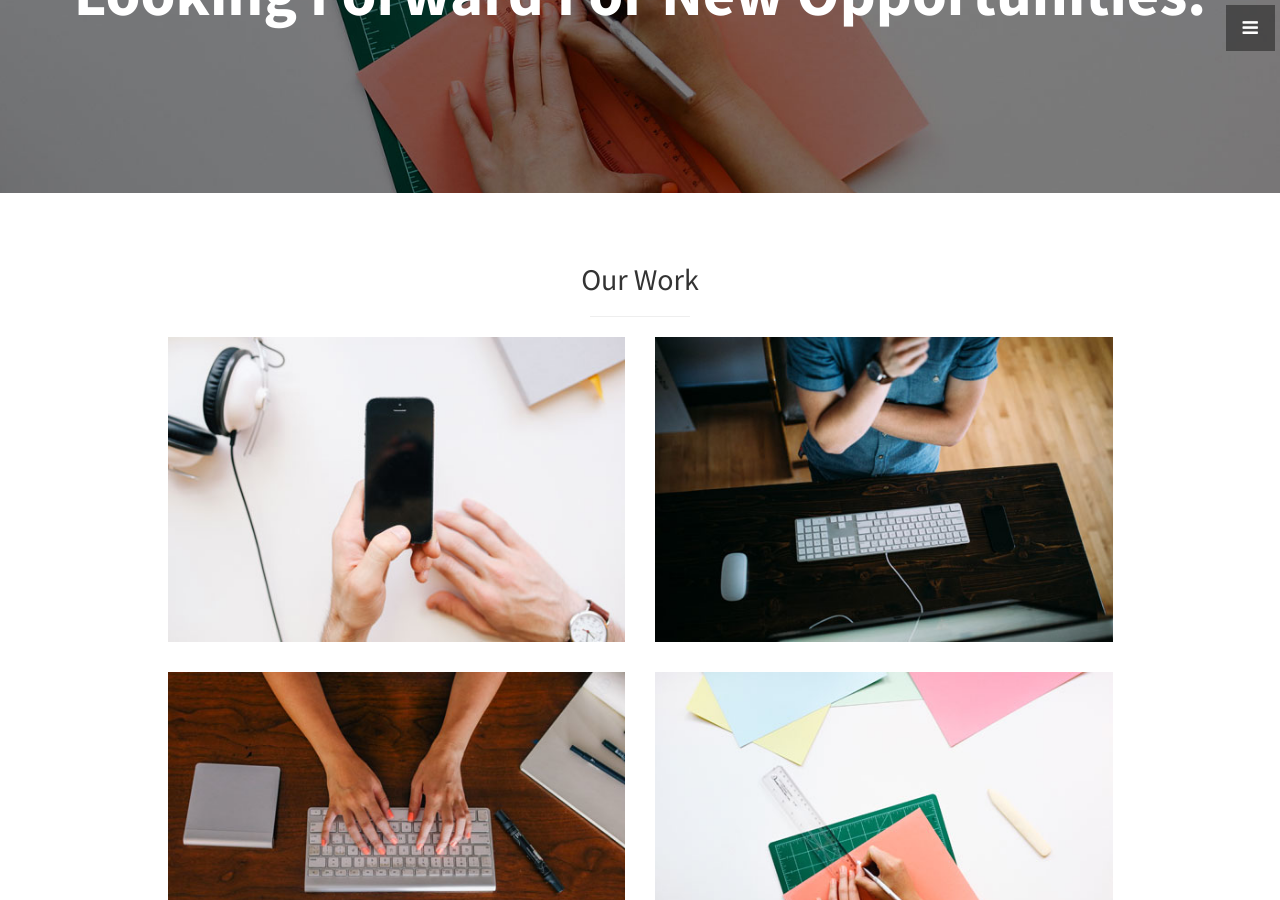
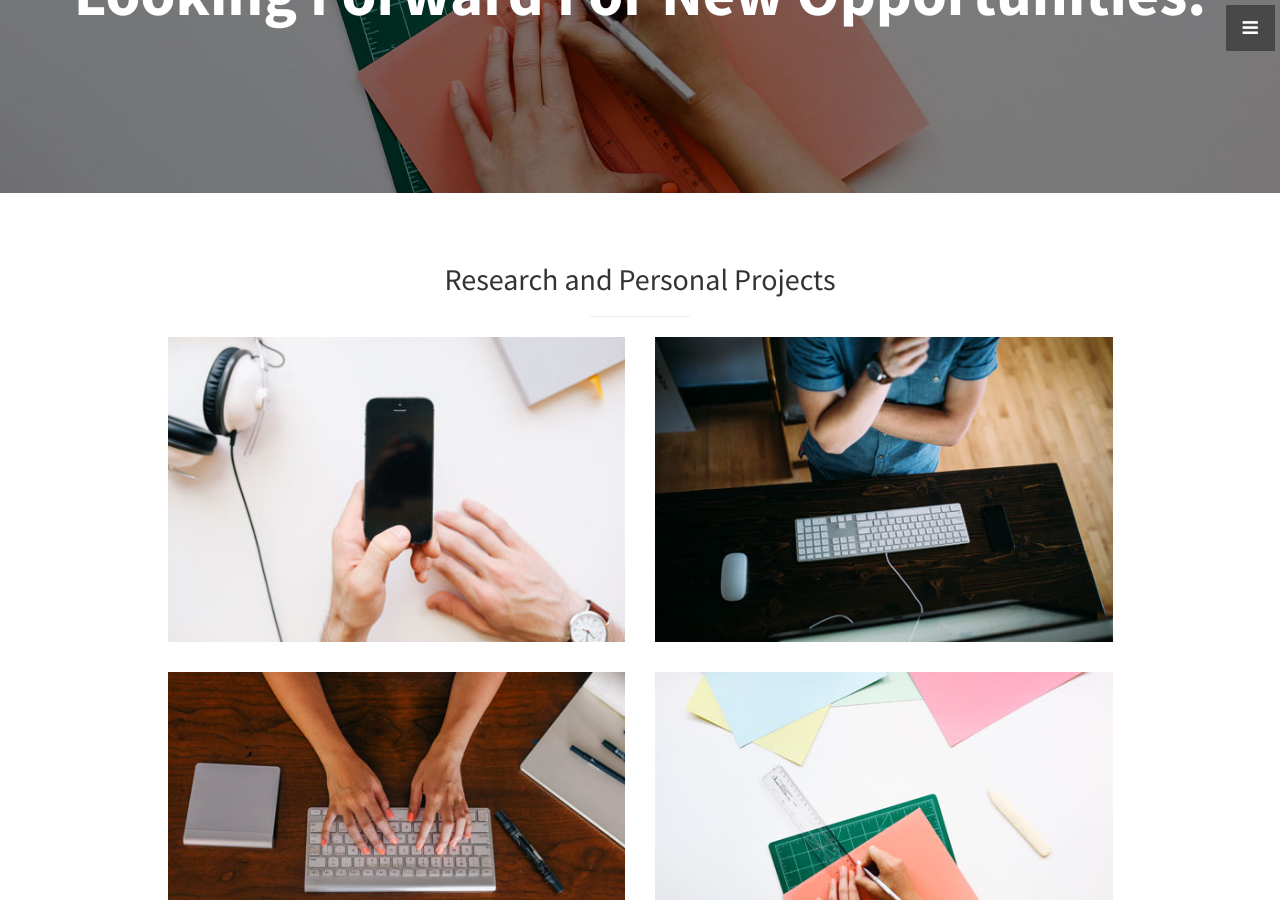
Before and after one commit to AmitSama/amitsama.github.io, a Jekyll site: the page built from index.html, in a window 1280 px wide and 900 px high, scrolled down 2920 px. Built offline with Jekyll 4.4.1, drawn with Linux system fonts in a browser that asks for light colours.

Commit message:
edit portfolio page heading

```diff
--- a/_includes/portfolio.html
+++ b/_includes/portfolio.html
@@ -2,7 +2,7 @@
   <div class="container">
     <div class="row">
       <div class="col-lg-10 col-lg-offset-1 text-center">
-        <h2>Our Work</h2>
+        <h2>Research and Personal Projects</h2>
         <hr class="small">
         <div class="row">
 
```
